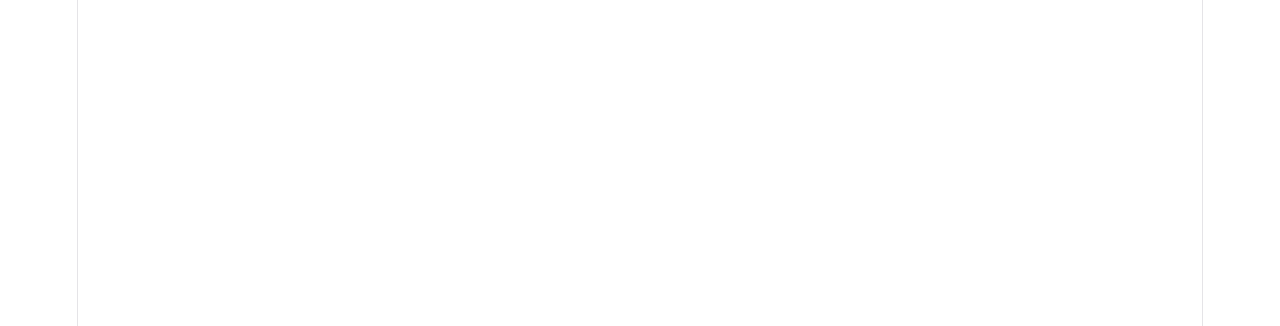
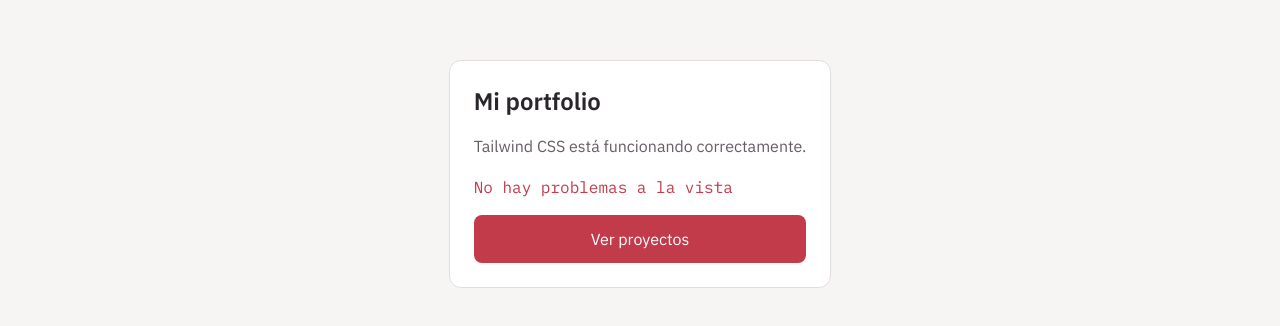
Before and after one commit to PacoCanovaca/PortfolioWeb, a React (Vite) app: page / in a window 1280 px wide. Shown: the part 226-552 px from the top of the page. Built offline with nearby package versions, Linux system fonts and the light colour scheme.

Commit message:
Tailwind CSS installed, configured and basic styles created

```diff
--- a/index.html
+++ b/index.html
@@ -5,6 +5,12 @@
     <link rel="icon" type="image/svg+xml" href="/favicon.svg" />
     <meta name="viewport" content="width=device-width, initial-scale=1.0" />
     <title>portfolio</title>
+    <link rel="preconnect" href="https://fonts.googleapis.com" />
+    <link rel="preconnect" href="https://fonts.gstatic.com" crossorigin />
+    <link
+      href="https://fonts.googleapis.com/css2?family=IBM+Plex+Mono:wght@400;500;600&family=IBM+Plex+Sans:wght@400;500;600;700&display=swap"
+      rel="stylesheet"
+    />
   </head>
   <body>
     <div id="root"></div>
--- a/package.json
+++ b/package.json
@@ -10,8 +10,10 @@
     "preview": "vite preview"
   },
   "dependencies": {
+    "@tailwindcss/vite": "^4.3.3",
     "react": "^19.2.8",
-    "react-dom": "^19.2.8"
+    "react-dom": "^19.2.8",
+    "tailwindcss": "^4.3.3"
   },
   "devDependencies": {
     "@eslint/js": "^10.0.1",
--- a/src/App.css
+++ /dev/null
@@ -1,184 +0,0 @@
-.counter {
-  font-size: 16px;
-  padding: 5px 10px;
-  border-radius: 5px;
-  color: var(--accent);
-  background: var(--accent-bg);
-  border: 2px solid transparent;
-  transition: border-color 0.3s;
-  margin-bottom: 24px;
-
-  &:hover {
-    border-color: var(--accent-border);
-  }
-  &:focus-visible {
-    outline: 2px solid var(--accent);
-    outline-offset: 2px;
-  }
-}
-
-.hero {
-  position: relative;
-
-  .base,
-  .framework,
-  .vite {
-    inset-inline: 0;
-    margin: 0 auto;
-  }
-
-  .base {
-    width: 170px;
-    position: relative;
-    z-index: 0;
-  }
-
-  .framework,
-  .vite {
-    position: absolute;
-  }
-
-  .framework {
-    z-index: 1;
-    top: 34px;
-    height: 28px;
-    transform: perspective(2000px) rotateZ(300deg) rotateX(44deg) rotateY(39deg)
-      scale(1.4);
-  }
-
-  .vite {
-    z-index: 0;
-    top: 107px;
-    height: 26px;
-    width: auto;
-    transform: perspective(2000px) rotateZ(300deg) rotateX(40deg) rotateY(39deg)
-      scale(0.8);
-  }
-}
-
-#center {
-  display: flex;
-  flex-direction: column;
-  gap: 25px;
-  place-content: center;
-  place-items: center;
-  flex-grow: 1;
-
-  @media (max-width: 1024px) {
-    padding: 32px 20px 24px;
-    gap: 18px;
-  }
-}
-
-#next-steps {
-  display: flex;
-  border-top: 1px solid var(--border);
-  text-align: left;
-
-  & > div {
-    flex: 1 1 0;
-    padding: 32px;
-    @media (max-width: 1024px) {
-      padding: 24px 20px;
-    }
-  }
-
-  .icon {
-    margin-bottom: 16px;
-    width: 22px;
-    height: 22px;
-  }
-
-  @media (max-width: 1024px) {
-    flex-direction: column;
-    text-align: center;
-  }
-}
-
-#docs {
-  border-right: 1px solid var(--border);
-
-  @media (max-width: 1024px) {
-    border-right: none;
-    border-bottom: 1px solid var(--border);
-  }
-}
-
-#next-steps ul {
-  list-style: none;
-  padding: 0;
-  display: flex;
-  gap: 8px;
-  margin: 32px 0 0;
-
-  .logo {
-    height: 18px;
-  }
-
-  a {
-    color: var(--text-h);
-    font-size: 16px;
-    border-radius: 6px;
-    background: var(--social-bg);
-    display: flex;
-    padding: 6px 12px;
-    align-items: center;
-    gap: 8px;
-    text-decoration: none;
-    transition: box-shadow 0.3s;
-
-    &:hover {
-      box-shadow: var(--shadow);
-    }
-    .button-icon {
-      height: 18px;
-      width: 18px;
-    }
-  }
-
-  @media (max-width: 1024px) {
-    margin-top: 20px;
-    flex-wrap: wrap;
-    justify-content: center;
-
-    li {
-      flex: 1 1 calc(50% - 8px);
-    }
-
-    a {
-      width: 100%;
-      justify-content: center;
-      box-sizing: border-box;
-    }
-  }
-}
-
-#spacer {
-  height: 88px;
-  border-top: 1px solid var(--border);
-  @media (max-width: 1024px) {
-    height: 48px;
-  }
-}
-
-.ticks {
-  position: relative;
-  width: 100%;
-
-  &::before,
-  &::after {
-    content: '';
-    position: absolute;
-    top: -4.5px;
-    border: 5px solid transparent;
-  }
-
-  &::before {
-    left: 0;
-    border-left-color: var(--border);
-  }
-  &::after {
-    right: 0;
-    border-right-color: var(--border);
-  }
-}
--- a/src/App.jsx
+++ b/src/App.jsx
@@ -1,15 +1,20 @@
-import { useState } from 'react'
-import heroImg from './assets/hero.png'
-import reactLogo from './assets/react.svg'
-import viteLogo from './assets/vite.svg'
-import './App.css'
+import './index.css';
 
 function App() {
-  const [count, setCount] = useState(0)
-
   return (
-    <div></div>
-  )
+    <main className="min-h-screen bg-background flex flex-col items-center justify-center gap-4">
+      <article className="bg-surface border flex flex-col border-border rounded-xl p-6 max-w-md gap-4">
+        <h2 className="text-2xl font-semibold text-text">Mi portfolio</h2>
+        <p className="text-text-muted leading-relaxed">
+          Tailwind CSS está funcionando correctamente.
+        </p>
+        <p className="font-mono text-brand">No hay problemas a la vista</p>
+        <button className="bg-brand text-white hover:bg-brand-hover px-5 py-3 rounded-lg">
+          Ver proyectos
+        </button>
+      </article>
+    </main>
+  );
 }
 
-export default App
+export default App;
--- a/src/index.css
+++ b/src/index.css
@@ -1,111 +1,36 @@
-:root {
-  --text: #6b6375;
-  --text-h: #08060d;
-  --bg: #fff;
-  --border: #e5e4e7;
-  --code-bg: #f4f3ec;
-  --accent: #aa3bff;
-  --accent-bg: rgba(170, 59, 255, 0.1);
-  --accent-border: rgba(170, 59, 255, 0.5);
-  --social-bg: rgba(244, 243, 236, 0.5);
-  --shadow:
-    rgba(0, 0, 0, 0.1) 0 10px 15px -3px, rgba(0, 0, 0, 0.05) 0 4px 6px -2px;
+@import "tailwindcss";
 
-  --sans: system-ui, 'Segoe UI', Roboto, sans-serif;
-  --heading: system-ui, 'Segoe UI', Roboto, sans-serif;
-  --mono: ui-monospace, Consolas, monospace;
+@theme {
+  --color-brand: #C23B4A;
+  --color-brand-soft: #F8E9EB;
+  --color-brand-hover: #A82F3D;
 
-  font: 18px/145% var(--sans);
-  letter-spacing: 0.18px;
-  color-scheme: light dark;
-  color: var(--text);
-  background: var(--bg);
-  font-synthesis: none;
-  text-rendering: optimizeLegibility;
-  -webkit-font-smoothing: antialiased;
-  -moz-osx-font-smoothing: grayscale;
+  --color-background: #F7F5F3;
+  --color-surface: #FFFFFF;
+  --color-border: #E3DDE0;
 
-  @media (max-width: 1024px) {
-    font-size: 16px;
-  }
+  --color-text: #29252A;
+  --color-text-muted: #665D65;
+
+  --font-sans: "IBM Plex Sans", sans-serif;
+  --font-mono: "IBM Plex Mono", monospace;
 }
 
-@media (prefers-color-scheme: dark) {
-  :root {
-    --text: #9ca3af;
-    --text-h: #f3f4f6;
-    --bg: #16171d;
-    --border: #2e303a;
-    --code-bg: #1f2028;
-    --accent: #c084fc;
-    --accent-bg: rgba(192, 132, 252, 0.15);
-    --accent-border: rgba(192, 132, 252, 0.5);
-    --social-bg: rgba(47, 48, 58, 0.5);
-    --shadow:
-      rgba(0, 0, 0, 0.4) 0 10px 15px -3px, rgba(0, 0, 0, 0.25) 0 4px 6px -2px;
+@layer base {
+  * {
+    box-sizing: border-box;
   }
 
-  #social .button-icon {
-    filter: invert(1) brightness(2);
-  }
+  html {
+    scroll-behavior: smooth;
   }
 
   body {
     margin: 0;
-}
-
-#root {
-  width: 1126px;
-  max-width: 100%;
-  margin: 0 auto;
-  text-align: center;
-  border-inline: 1px solid var(--border);
-  min-height: 100svh;
-  display: flex;
-  flex-direction: column;
-  box-sizing: border-box;
-}
-
-h1,
-h2 {
-  font-family: var(--heading);
-  font-weight: 500;
-  color: var(--text-h);
-}
-
-h1 {
-  font-size: 56px;
-  letter-spacing: -1.68px;
-  margin: 32px 0;
-  @media (max-width: 1024px) {
-    font-size: 36px;
-    margin: 20px 0;
+    min-width: 320px;
+    min-height: 100vh;
+    color: var(--color-text);
+    background-color: var(--color-background);
+    font-family: var(--font-sans);
   }
 }
-h2 {
-  font-size: 24px;
-  line-height: 118%;
-  letter-spacing: -0.24px;
-  margin: 0 0 8px;
-  @media (max-width: 1024px) {
-    font-size: 20px;
-  }
-}
-p {
-  margin: 0;
-}
-
-code,
-.counter {
-  font-family: var(--mono);
-  display: inline-flex;
-  border-radius: 4px;
-  color: var(--text-h);
-}
-
-code {
-  font-size: 15px;
-  line-height: 135%;
-  padding: 4px 8px;
-  background: var(--code-bg);
-}
--- a/vite.config.js
+++ b/vite.config.js
@@ -1,7 +1,11 @@
+import tailwindcss from '@tailwindcss/vite'
 import react from '@vitejs/plugin-react'
 import { defineConfig } from 'vite'
 
 // https://vite.dev/config/
 export default defineConfig({
-  plugins: [react()],
+  plugins: [
+    react(),
+    tailwindcss(),
+  ],
 })
```
Also changed, not shown: 2 other files (tests, documents, lock files or other folders). Lines whose indentation alone changed are shown as unchanged.
